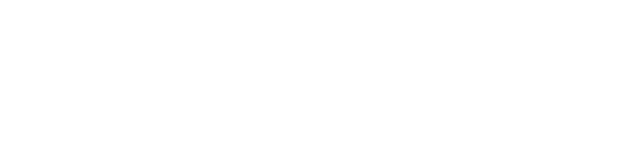
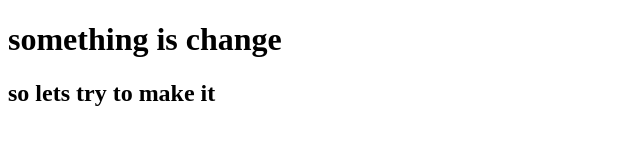
Before and after one commit to zubiyabintamostofa/my-first-repo, a plain HTML site: page index.html in a window 1280 px wide. Shown: the whole page, without its empty margins (0-640 px from the left). Drawn offline with Linux system fonts and the light colour scheme.

Commit message:
added header

```diff
--- a/index.html
+++ b/index.html
@@ -7,6 +7,7 @@
     <title>my frist Github Repo</title>
 </head>
 <body>
-
+    <h1>something is change</h1>
+    <h2>so lets try to make it</h2>
 </body>
 </html>
```
